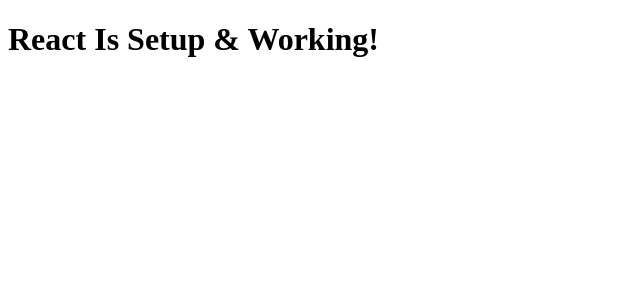
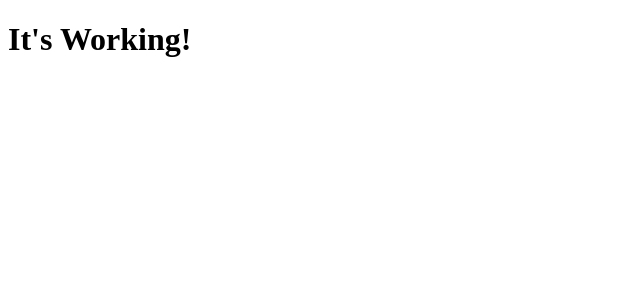
Before and after one commit to mattdevio/Portfolio5, a React app: page / in a window 1280 px wide. Shown: the top 300 px of the page, without its empty margins (0-640 px from the left). Built offline with nearby package versions, Linux system fonts and the light colour scheme; the HTML template or start-up script is replaced by a standard one.

Commit message:
Added react router

```diff
--- a/src/index.jsx
+++ b/src/index.jsx
@@ -1,7 +1,10 @@
 import React from 'react'
 import ReactDOM from 'react-dom'
+import { BrowserRouter as Router } from 'react-router-dom'
 
 ReactDOM.render(
-  <h1>React Is Setup & Working!</h1>,
+  <Router>
+    <h1>It&#39;s Working!</h1>
+  </Router>,
   document.getElementById('root'),
 )
--- a/webpack.config.js
+++ b/webpack.config.js
@@ -25,6 +25,7 @@
     publicPath: '/',
     port: 3000,
     inline: true,
+    historyApiFallback: true,
   },
 
   resolve: {
```
